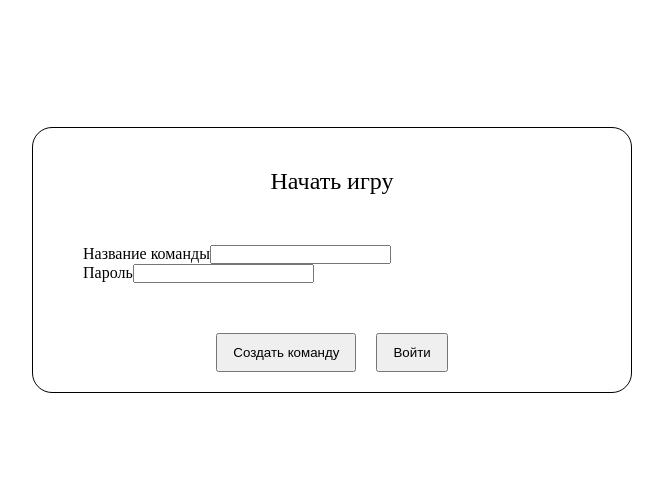
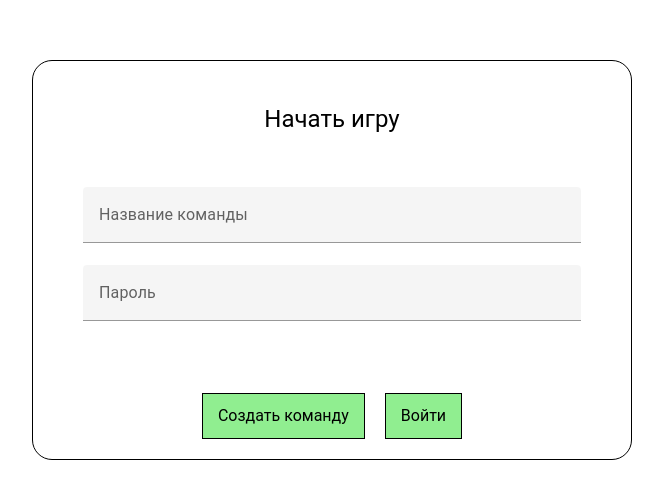
Before and after one commit to DDYunin/ui_game_carefully_startup, a Vue app: page / in a window 1280 px wide. Shown: the part 155-654 px from the top of the page, without its empty margins (308-971 px from the left). Built offline with nearby package versions, Linux system fonts and the light colour scheme.

Commit message:
add vuetify, style game page, change Login page and team page

```diff
--- a/package.json
+++ b/package.json
@@ -10,7 +10,8 @@
   },
   "dependencies": {
     "vue": "^3.5.13",
-    "vue-router": "^4.4.5"
+    "vue-router": "^4.4.5",
+    "vuetify": "^3.7.5"
   },
   "devDependencies": {
     "@vitejs/plugin-vue": "^5.2.1",
--- a/src/main.js
+++ b/src/main.js
@@ -1,11 +1,23 @@
 import './assets/main.css'
 
 import { createApp } from 'vue'
+
+import 'vuetify/styles'
+import { createVuetify } from 'vuetify'
+import * as components from 'vuetify/components'
+import * as directives from 'vuetify/directives'
+
 import App from './App.vue'
 import router from './router'
 
 const app = createApp(App)
 
+const vuetify = createVuetify({
+  components,
+  directives,
+})
+
 app.use(router)
+app.use(vuetify)
 
 app.mount('#app')
--- a/src/views/GameView.vue
+++ b/src/views/GameView.vue
@@ -0,0 +1,216 @@
+<script setup>
+
+const desserts = [
+  {
+    name: 'bo',
+    cash: 'asd',
+    number: '1'
+  },
+  {
+    name: 'bo1',
+    cash: 'asd',
+    number: '2'
+  },
+  {
+    name: 'bo2',
+    cash: 'asd',
+    number: '3'
+  }
+]
+</script>
+
+<template>
+  <div class="container">
+    <div class="left-column">
+      <div class="round-info">
+        <div>Раунд №</div>
+        <div>Таймер</div>
+      </div>
+      <div class="balance-info">
+        <div>Текущий баланс: </div>
+      </div>
+      <div class="company-info">
+        <div class="header">Заявка "Брокеру-Банку"</div>
+        <v-table class="table">
+          <thead>
+            <tr>
+              <th>
+                Название компании
+              </th>
+              <th>
+                Стоимость акции
+              </th>
+              <th>
+                Текущее количество
+              </th>
+              <th>
+                Действия
+              </th>
+            </tr>
+          </thead>
+          <tbody>
+            <tr
+              v-for="item in desserts"
+              :key="item.name"
+            >
+              <td>{{ item.name }}</td>
+              <td>{{ item.cash }}</td>
+              <td>{{ item.number }}</td>
+              <td class="cash-info">
+                  <input
+                    type="number"
+                    class="input"
+                    value="0"
+                    min="0"
+                  >
+                  <label>
+                    <input type="radio" value="sell" :name="item.name">
+                    Продать
+                  </label>
+                  <label>
+                    <input type="radio" value="buy" :name="item.name">
+                    Купить
+                  </label>
+
+              </td>
+            </tr>
+          </tbody>
+        </v-table>
+      </div>
+      <div>
+        <button class="button">Подтвердить</button>
+      </div>
+    </div>
+    <div style="width: 30px;"></div>
+    <div class="right-column">
+      <div>
+        <div class="news block">
+          <div class="block__title">Новости</div>
+          <div class="block__buttons">
+            <button class="button block__button">Купить за 10</button>
+            <button class="button block__button">Посмотреть купленные</button>
+          </div>
+        </div>
+      </div>
+      <div>
+        <div class="analytic block">
+          <div class="block__title">Аналитика</div>
+          <div class="block__buttons">
+            <button class="button block__button">Купить за 50</button>
+            <button class="button block__button">Посмотреть купленные</button>
+          </div>
+        </div>
+      </div>
+      <div>
+        <div class="events block">
+          <div class="block__title">Случайные события</div>
+          <div class="block__buttons">
+            <button class="button block__button">Активировать</button>
+          </div>
+        </div>
+      </div>
+    </div>
+  </div>
+</template>
+
+<style scoped>
+.container {
+  display: flex;
+  justify-content: space-between;
+  font-size: 20px;
+}
+
+.round-info {
+  display: flex;
+  column-gap: 30px;
+  margin-bottom: 15px;
+}
+
+.balance-info {
+  margin-bottom: 20px;
+}
+
+.company-info {
+  margin-bottom: 40px;
+}
+
+.table {
+  border: 1px solid black;
+}
+
+.header {
+  border: 1px solid black;
+  border-bottom: none;
+  text-align: center;
+  font-size: 24px;
+  font-weight: 700;
+  padding: 10px 15px;
+}
+
+.table__list {
+  display: flex;
+  flex-direction: column;
+  list-style: none;
+}
+
+.list-item {
+  display: flex;
+  flex: 1;
+  align-items: center;
+  justify-content: space-between;
+  column-gap: 10px;
+  padding: 10px 15px;
+}
+
+
+
+.button {
+  background: lightblue;
+  border: 1px solid black;
+  padding: 5px 10px;
+}
+
+.button__sell {
+  background: lightcoral;
+}
+
+.button__buy {
+  background: lightgreen;
+}
+
+.cash-info {
+  display: flex;
+  align-items: center;
+  column-gap: 10px;
+}
+
+.input {
+  border: 1px solid black;
+  width: 100px;
+  height: 22px;
+}
+
+.block {
+  display: flex;
+  flex-direction: column;
+  border: 1px solid black;
+  padding: 10px 15px;
+  row-gap: 20px;
+}
+
+.block__title {
+  text-align: center;
+}
+
+.block__buttons {
+  display: flex;
+  flex-direction: column;
+  row-gap: 15px;
+}
+
+.right-column {
+  display: flex;
+  flex-direction: column;
+  row-gap: 40px;
+}
+</style>
--- a/src/views/LoginView.vue
+++ b/src/views/LoginView.vue
@@ -1,4 +1,27 @@
 <script setup>
+import { ref } from 'vue';
+import { useRoute, useRouter } from 'vue-router';
+
+const router = useRouter();
+const route = useRoute();
+
+const teamName = ref('');
+const password = ref('');
+
+const enterToGame = () => {
+  if (!teamName.trim() || !password.trim()) {
+    return
+  }
+  router.push({
+    name: 'game'
+  })
+}
+
+const createTeam = () => {
+  router.push({
+    name: 'team'
+  })
+}
 </script>
 
 <template>
@@ -6,18 +29,21 @@
     <div class="form">
       <header class="header">Начать игру</header>
       <div class="body">
-        <div>
-          <label for="name">Название команды</label>
-          <input type="text" id="name">
-        </div>
-        <div>
-          <label for="password">Пароль</label>
-          <input type="password" id="password">
-        </div>
+        <v-text-field
+          label="Название команды"
+          v-model="teamName"
+        >
+        </v-text-field>
+        <v-text-field
+          type="password"
+          label="Пароль"
+          v-model="password"
+        >
+        </v-text-field>
       </div>
       <footer class="footer">
-        <button class="button">Создать команду</button>
-        <button class="button">Войти</button>
+        <button class="button" @click="createTeam">Создать команду</button>
+        <button class="button" @click="enterToGame">Войти</button>
       </footer>
     </div>
   </div>
@@ -59,6 +85,8 @@
 
 .button {
   padding: 10px 15px;
+  border: 1px solid black;
+  background: lightgreen;
   cursor: pointer;
 }
 </style>
--- a/src/views/TeamView.vue
+++ b/src/views/TeamView.vue
@@ -1,10 +1,11 @@
 <script setup>
+
 </script>
 
 <template>
   <div class="container">
     <div class="form">
-      <header>Настройка команды</header>
+      <header class="header">Настройка команды</header>
       <div>
         <div>Участники команды</div>
         <ul></ul>
@@ -31,4 +32,11 @@
   border-radius: 20px;
   padding: 20px;
 }
+
+.header {
+  font-size: 24px;
+  font-weight: bold;
+  text-align: center;
+  margin-bottom: 30px;
+}
 </style>
```
Also changed, not shown: 1 other file (tests, documents, lock files or other folders).
